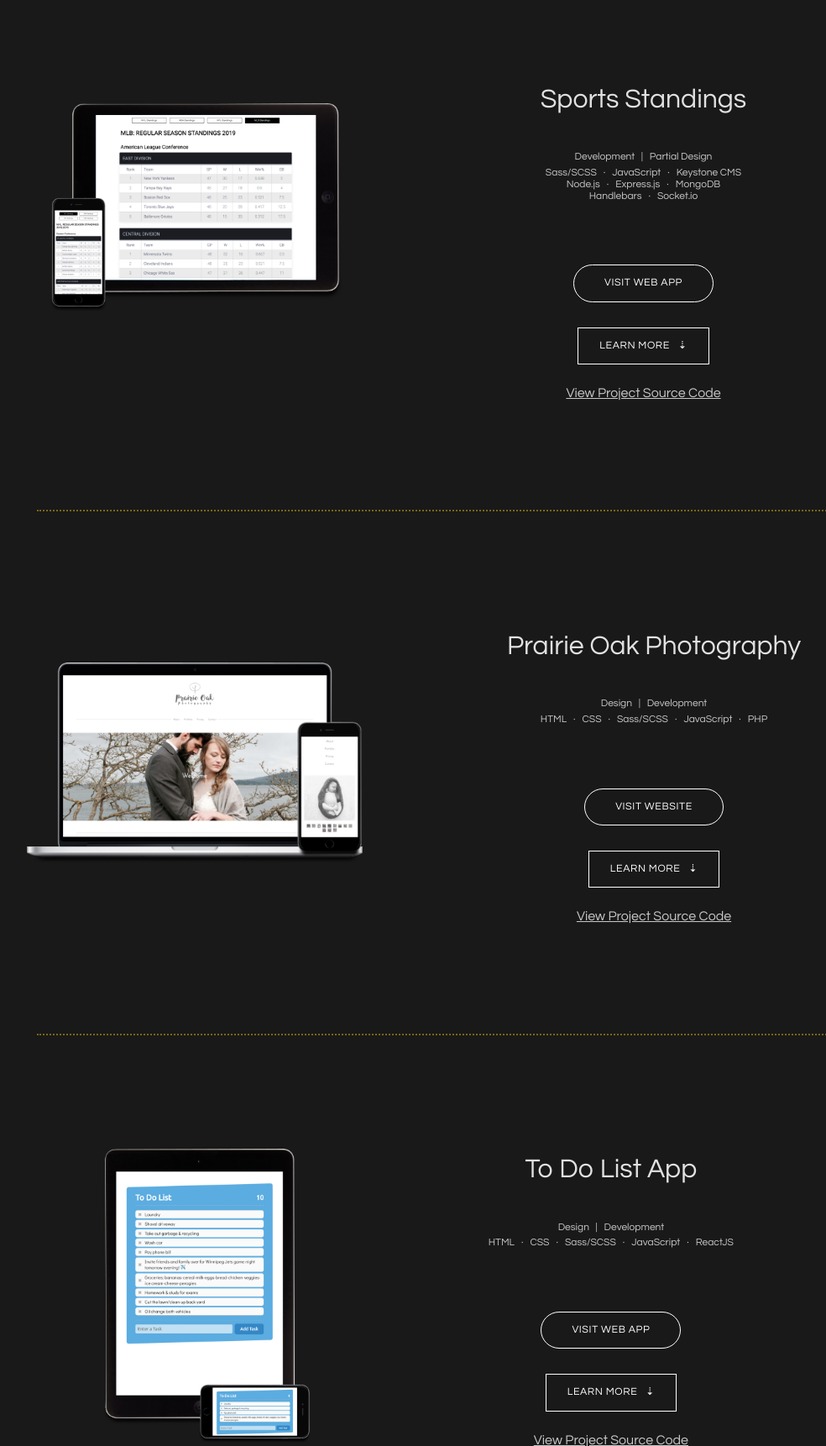
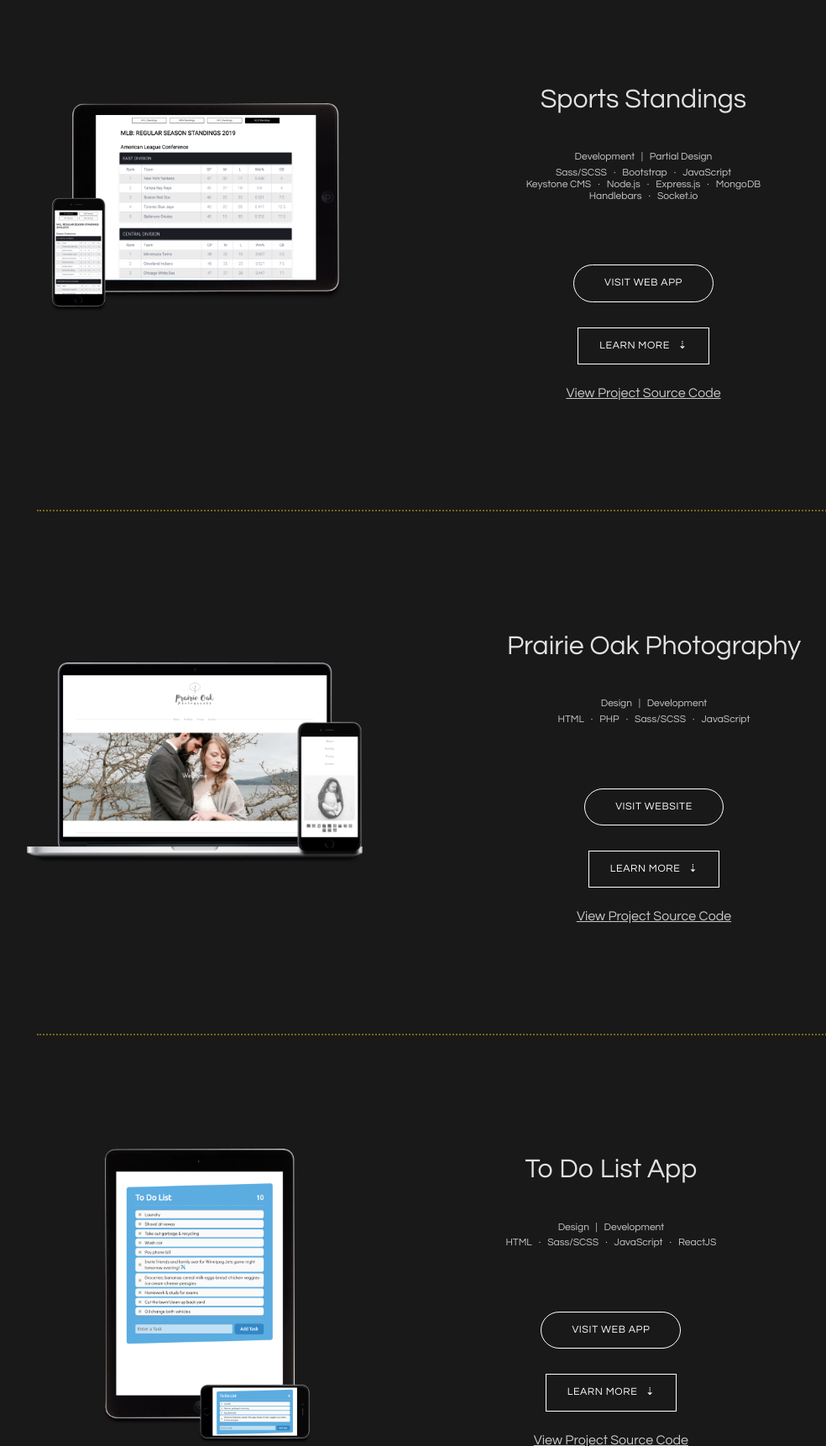
Before and after one commit to mattfried/portfolio, a PHP site: page /projects.php in a window 1280 px wide. Shown: the part 313-2035 px from the top of the page at 84% size, without its empty margins (116-1100 px from the left). Run offline with PHP 8.4, Linux system fonts and the light colour scheme; some web fonts are replaced.

Commit message:
updated project.php languages in various projects

```diff
--- a/projects.php
+++ b/projects.php
@@ -32,8 +32,8 @@ include('includes/header.php');
             <div class="projectTitleDiv">
               <h4 class="projectTitle">Sports Standings</h4>
               <p class="websiteInfo">Development &nbsp; | &nbsp; Partial Design</p>
-              <p class="websiteCoding"><span>Sass/SCSS</span>&centerdot;<span>JavaScript</span>&centerdot;<span>Keystone CMS</span></p>
-              <p class="websiteCoding"><span>Node.js</span>&centerdot;<span>Express.js</span>&centerdot;<span>MongoDB</span></p>
+              <p class="websiteCoding"><span>Sass&sol;SCSS</span>&centerdot;<span>Bootstrap</span>&centerdot;<span>JavaScript</span></p>
+              <p class="websiteCoding"><span>Keystone CMS</span>&centerdot;<span>Node.js</span>&centerdot;<span>Express.js</span>&centerdot;<span>MongoDB</span></p>
               <p class="websiteCoding"><span>Handlebars</span>&centerdot;<span>Socket.io</span></p>
             </div>
             <div class="projectNavs">
@@ -69,7 +69,7 @@ include('includes/header.php');
             <div class="projectTitleDiv">
               <h4 class="projectTitle">Prairie Oak Photography</h4>
               <p class="websiteInfo">Design &nbsp; | &nbsp; Development</p>
-              <p class="websiteCoding"><span>HTML</span>&centerdot;<span>CSS</span>&centerdot;<span>Sass&sol;SCSS</span>&centerdot;<span>JavaScript</span>&centerdot;<span>PHP</span></p>
+              <p class="websiteCoding"><span>HTML</span>&centerdot;<span>PHP</span>&centerdot;<span>Sass&sol;SCSS</span>&centerdot;<span>JavaScript</span></p>
             </div>
             <div class="projectNavs">
               <a href="https://prairieoakphotography.com/" target="_blank" class="visitWebsiteButton">VISIT WEBSITE</a>
@@ -103,7 +103,7 @@ include('includes/header.php');
             <div class="projectTitleDiv">
               <h4 class="projectTitle">To Do List App</h4>
               <p class="websiteInfo">Design &nbsp; | &nbsp; Development</p>
-              <p class="websiteCoding"><span>HTML</span>&centerdot;<span>CSS</span>&centerdot;<span>Sass/SCSS</span>&centerdot;<span>JavaScript</span>&centerdot;<span>ReactJS</span></p>
+              <p class="websiteCoding"><span>HTML</span>&centerdot;<span>Sass&sol;SCSS</span>&centerdot;<span>JavaScript</span>&centerdot;<span>ReactJS</span></p>
             </div>
             <div class="projectNavs">
               <a href="https://mattfried.github.io/to-do-list/" target="_blank"><button class="visitWebsiteButton">VISIT WEB APP</button></a>
@@ -170,7 +170,7 @@ include('includes/header.php');
             <div class="projectTitleDiv">
               <h4 class="projectTitle">My Portfolio <span>(This Website)</span></h4>
               <p class="websiteInfo">Design &nbsp; | &nbsp; Development</p>
-              <p class="websiteCoding"><span>HTML</span>&centerdot;<span>CSS</span>&centerdot;<span>JavaScript</span>&centerdot;<span>jQuery</span>&centerdot;<span>PHP</span></p>
+              <p class="websiteCoding"><span>HTML</span>&centerdot;<span>PHP</span>&centerdot;<span>CSS</span>&centerdot;<span>JavaScript</span>&centerdot;<span>jQuery</span></p>
             </div>
             <div class="projectNavs">
               <a href="https://mattfried.ca/"><button class="visitWebsiteButton">GO TO HOME PAGE</button></a>
```
